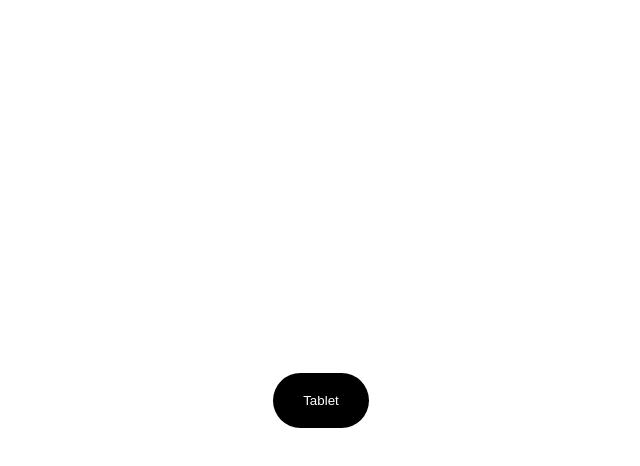
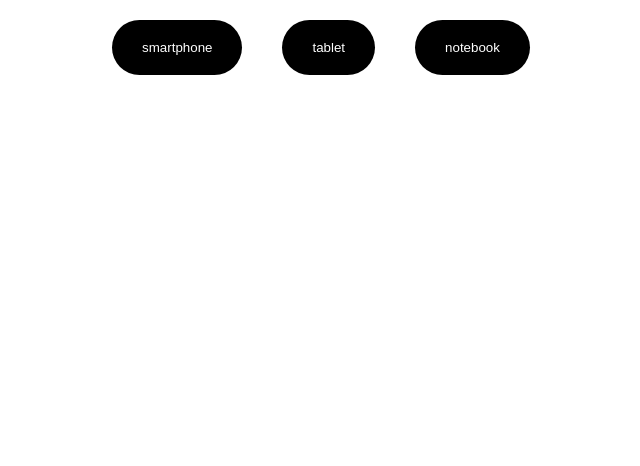
Before and after one commit to jadsonsantos/react-origamid, a React (Create React App) app: page / in a window 1280 px wide. Shown: the top 466 px of the page, without its empty margins (319-959 px from the left). Built offline with nearby package versions, Linux system fonts and the light colour scheme.

Commit message:
move lógica de fetch para o index

```diff
--- a/src/App.js
+++ b/src/App.js
@@ -1,8 +1,38 @@
+// Os links abaixo puxam dados de um produto em formato JSON
+// https://ranekapi.origamid.dev/json/api/produto/tablet
+// https://ranekapi.origamid.dev/json/api/produto/smartphone
+// https://ranekapi.origamid.dev/json/api/produto/notebook
+// Crie uma interface com 3 botões, um para cada produto.
+// Ao clicar no botão faça um fetch a api e mostre os dados do produto na tela.
+// Mostre apenas um produto por vez
+// Mostre a mensagem carregando... enquanto o fetch é realizado
+
 import logo from './logo.svg';
 import './App.css';
 import Products from './components/Products';
+import {useState} from "react"
 
 function App() {
+
+  const [isLoading, setIsLoading] = useState(true)
+  const [data, setData] = useState(null)
+
+  const fetchProducts = async(url) => {
+    try {
+      const product = await fetch(url)
+      const productJson = await product.json()
+      setData(productJson)
+      console.log(productJson);
+      setIsLoading(false)
+    } catch (err) {
+      console.log(err);
+    }
+  }
+
+  const handleClick = () => {
+    fetchProducts("https://ranekapi.origamid.dev/json/api/produto/tablet")
+  }
+
   return (
     <div className="App">
       <header className="App-header">
@@ -19,7 +49,10 @@ function App() {
           Learn React
         </a>
       </header>
-      <Products />
+      <button className="button" onClick={() => handleClick()}>smartphone</button>
+      <button className="button" onClick={() => handleClick()}>tablet</button>
+      <button className="button" onClick={() => handleClick()}>notebook</button>
+      {data && <Products data={data} isLoading={isLoading} />}
     </div>
   );
 }
--- a/src/components/Products/index.js
+++ b/src/components/Products/index.js
@@ -1,32 +1,32 @@
-// Os links abaixo puxam dados de um produto em formato JSON
-// https://ranekapi.origamid.dev/json/api/produto/tablet
-// https://ranekapi.origamid.dev/json/api/produto/smartphone
-// https://ranekapi.origamid.dev/json/api/produto/notebook
-// Crie uma interface com 3 botões, um para cada produto.
-// Ao clicar no botão faça um fetch a api e mostre os dados do produto na tela.
-// Mostre apenas um produto por vez
-// Mostre a mensagem carregando... enquanto o fetch é realizado
-
 import "./index.css"
 
-const Products = () => {
-  const fetchProducts = async(url) => {
-    try {
-      const product = await fetch(url)
-      const productJson = await product.json()
-      console.log(productJson);
-    } catch (err) {
-      console.log(err);
+const Products = ({data, isLoading}) => {
+
+  const Loading = () => (
+    <div>Carregando...</div>
+  )
+
+  const Product = () => (
+    <div>
+      {data.nome}
+      <br/>
+      <p>{data.descricao}</p>
+      <p>{data.preco}</p>
+    </div>
+  )
+
+  const RenderProduct = () => {
+    if (isLoading) {
+      return <Loading />
     }
-  }
-
-  const handleClick = () => {
-    fetchProducts("https://ranekapi.origamid.dev/json/api/produto/tablet")
+    return <Product />
   }
 
   return (
     <section className="products">
-      <button className="button" onClick={() => handleClick()}>Tablet</button>
+      <div>
+        <RenderProduct />
+      </div>
     </section>
   )
 }
```
